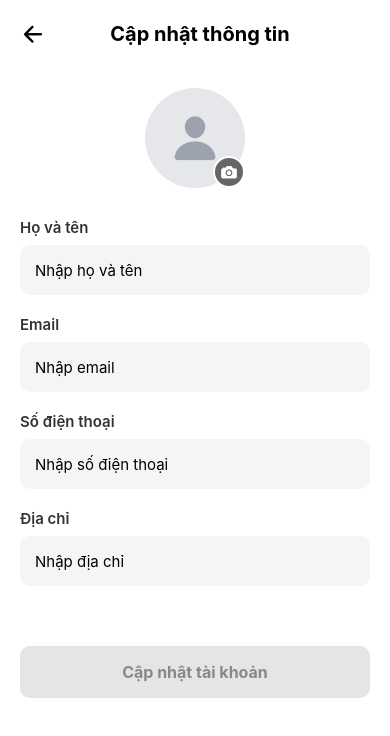
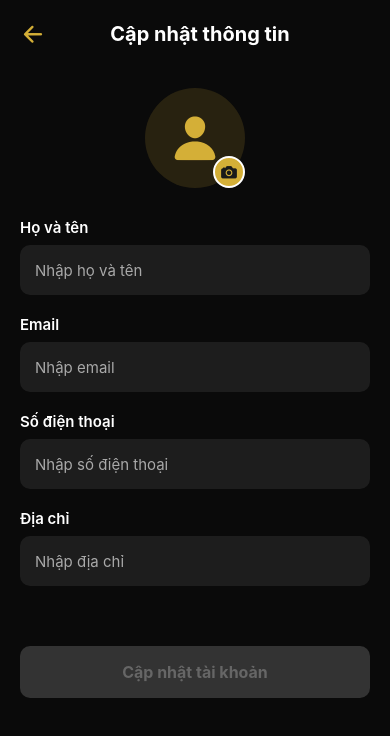
Before and after one commit to Nhantoetsocute/QLDU, a React Native app: screen /Profile in a window 390 px wide. Shown: the top 736 px of the page. Built offline with nearby package versions, Linux system fonts and the light colour scheme.

Commit message:
fix: context, cải thiện CartContext và UserProfileContext

```diff
--- /dev/null
+++ b/src/config/api.js
@@ -0,0 +1,18 @@
+/**
+ * Cấu hình API tập trung.
+ * Khi đổi mạng WiFi, chỉ cần sửa IP ở đây.
+ *
+ * Cách lấy IP mới:
+ *   Windows: ipconfig → IPv4 Address
+ *   Mac:     ifconfig | grep inet
+ */
+const API_HOST = '172.20.10.2';
+const API_PORT = '3000';
+
+export const BASE_URL = `http://${API_HOST}:${API_PORT}`;
+
+/**
+ * Helper tạo full URL từ path.
+ * Ví dụ: apiUrl('/api/auth/login') → 'http://172.20.10.2:3000/api/auth/login'
+ */
+export const apiUrl = (path) => `${BASE_URL}${path}`;
--- a/src/context/CartContext.js
+++ b/src/context/CartContext.js
@@ -5,6 +5,7 @@ const CartContext = createContext(null);
 
 export const CartProvider = ({ children }) => {
   const [cartItems, setCartItems] = useState([]);
+  const isLoaded = React.useRef(false);
 
   useEffect(() => {
     const loadCart = async () => {
@@ -15,12 +16,15 @@ export const CartProvider = ({ children }) => {
         }
       } catch (e) {
         console.error("Lỗi khi load giỏ hàng:", e);
+      } finally {
+        isLoaded.current = true;
       }
     };
     loadCart();
   }, []);
 
   useEffect(() => {
+    if (!isLoaded.current) return; // Không ghi đè khi chưa load xong
     const saveCart = async () => {
       try {
         await AsyncStorage.setItem('@cart', JSON.stringify(cartItems));
--- a/src/context/UserProfileContext.js
+++ b/src/context/UserProfileContext.js
@@ -1,4 +1,4 @@
-import React, { createContext, useContext, useMemo, useState, useEffect } from 'react';
+import React, { createContext, useContext, useMemo, useState, useEffect, useCallback } from 'react';
 import AsyncStorage from '@react-native-async-storage/async-storage';
 
 const UserProfileContext = createContext(null);
@@ -28,7 +28,7 @@ export const UserProfileProvider = ({ children }) => {
     loadAuthData();
   }, []);
 
-  const loginContext = async (newToken, userProfile) => {
+  const loginContext = useCallback(async (newToken, userProfile) => {
     try {
       await AsyncStorage.setItem('@user_token', newToken);
       await AsyncStorage.setItem('@user_profile', JSON.stringify(userProfile));
@@ -37,16 +37,31 @@ export const UserProfileProvider = ({ children }) => {
     } catch (e) {
       console.error(e);
     }
-  };
+  }, []);
 
-  const logoutContext = async () => {
+  const logoutContext = useCallback(async () => {
     try {
       await AsyncStorage.removeItem('@user_token');
       await AsyncStorage.removeItem('@user_profile');
       setToken(null);
       setProfile(null);
     } catch (e) {}
-  };
+  }, []);
+
+  const updateProfile = useCallback((nextProfile) => {
+    setProfile(nextProfile);
+    AsyncStorage.setItem('@user_profile', JSON.stringify(nextProfile));
+  }, []);
+
+  const updateAvatar = useCallback((nextAvatarUri) => {
+    setAvatarUri(nextAvatarUri);
+    setProfile((prev) => {
+      if (!prev) return prev;
+      const updatedProfile = { ...prev, avatarUri: nextAvatarUri };
+      AsyncStorage.setItem('@user_profile', JSON.stringify(updatedProfile));
+      return updatedProfile;
+    });
+  }, []);
 
   const value = useMemo(
     () => ({
@@ -56,20 +71,10 @@ export const UserProfileProvider = ({ children }) => {
       avatarUri,
       loginContext,
       logoutContext,
-      updateProfile: (nextProfile) => {
-          setProfile(nextProfile);
-          AsyncStorage.setItem('@user_profile', JSON.stringify(nextProfile));
-      },
-      updateAvatar: (nextAvatarUri) => {
-          setAvatarUri(nextAvatarUri);
-          if (profile) {
-              const updatedProfile = { ...profile, avatarUri: nextAvatarUri };
-              setProfile(updatedProfile);
-              AsyncStorage.setItem('@user_profile', JSON.stringify(updatedProfile));
-          }
-      },
+      updateProfile,
+      updateAvatar,
     }),
-    [profile, token, isLoading, avatarUri]
+    [profile, token, isLoading, avatarUri, loginContext, logoutContext, updateProfile, updateAvatar]
   );
 
   return <UserProfileContext.Provider value={value}>{children}</UserProfileContext.Provider>;
--- a/src/screens/ProfileScreen.js
+++ b/src/screens/ProfileScreen.js
@@ -16,11 +16,24 @@ import {
 import { Ionicons } from '@expo/vector-icons';
 import * as ImagePicker from 'expo-image-picker';
 import { useUserProfile } from '../context/UserProfileContext';
+import { useAppTheme } from '../theme/ThemeContext';
 
 const ORANGE_COLOR = '#E57905';
 
 const ProfileScreen = ({ navigation }) => {
   const { profile, avatarUri, updateProfile, updateAvatar } = useUserProfile();
+  const { isDarkMode, colors } = useAppTheme();
+
+  const ui = {
+    bg: colors.background,
+    card: isDarkMode ? '#1A1A1A' : '#F5F5F5',
+    text: colors.text,
+    subText: colors.subText,
+    inputBg: isDarkMode ? 'rgba(255,255,255,0.08)' : '#F5F5F5',
+    inputText: colors.text,
+    border: colors.border,
+    accent: colors.accent,
+  };
 
   const [originalProfile, setOriginalProfile] = useState(profile || {});
 
@@ -97,16 +110,16 @@ const ProfileScreen = ({ navigation }) => {
   };
 
   return (
-    <SafeAreaView style={styles.container}>
-      <StatusBar barStyle="dark-content" backgroundColor="#FFF" />
+    <SafeAreaView style={[styles.container, { backgroundColor: ui.bg }]}>
+      <StatusBar barStyle={isDarkMode ? 'light-content' : 'dark-content'} backgroundColor={ui.bg} />
 
       {/* HEADER */}
       <View style={styles.header}>
         <TouchableOpacity style={styles.backButton} onPress={() => navigation.goBack()}>
-          <Ionicons name="arrow-back" size={26} color="#000" />
+          <Ionicons name="arrow-back" size={26} color={ui.accent} />
         </TouchableOpacity>
-        <Text style={styles.headerTitle}>Cập nhật thông tin</Text>
-        <View style={{ width: 26 }} /> {/* Spacer để cân bằng chữ ở giữa */}
+        <Text style={[styles.headerTitle, { color: ui.text }]}>Cập nhật thông tin</Text>
+        <View style={{ width: 26 }} />
       </View>
 
       <KeyboardAvoidingView
@@ -121,70 +134,69 @@ const ProfileScreen = ({ navigation }) => {
               {typeof avatarUri === 'string' && avatarUri.trim() ? (
                 <Image
                   source={{ uri: avatarUri }}
-                  style={styles.avatar}
+                  style={[styles.avatar, { borderColor: ui.accent }]}
                 />
               ) : (
-                <View style={[styles.avatar, { justifyContent: 'center', alignItems: 'center', backgroundColor: '#E5E7EB' }]}>
-                  <Ionicons name="person" size={50} color="#9CA3AF" />
+                <View style={[styles.avatar, { justifyContent: 'center', alignItems: 'center', backgroundColor: isDarkMode ? 'rgba(212,175,55,0.15)' : '#E5E7EB', borderColor: ui.accent }]}>
+                  <Ionicons name="person" size={50} color={ui.accent} />
                 </View>
               )}
             </TouchableOpacity>
-            {/* Nút Camera */}
-            <TouchableOpacity style={styles.cameraButton} activeOpacity={0.8} onPress={handlePickAvatar}>
-              <Ionicons name="camera" size={18} color="#FFF" />
+            <TouchableOpacity style={[styles.cameraButton, { backgroundColor: ui.accent }]} activeOpacity={0.8} onPress={handlePickAvatar}>
+              <Ionicons name="camera" size={18} color={isDarkMode ? '#1A1A1A' : '#FFF'} />
             </TouchableOpacity>
           </View>
 
           {/* FORM NHẬP LIỆU */}
           <View style={styles.formContainer}>
-            {/* Họ và tên */}
-            <Text style={styles.label}>Họ và tên</Text>
+            <Text style={[styles.label, { color: ui.text }]}>Họ và tên</Text>
             <TextInput
-              style={styles.input}
+              style={[styles.input, { backgroundColor: ui.inputBg, color: ui.inputText }]}
               value={name}
               onChangeText={setName}
               placeholder="Nhập họ và tên"
+              placeholderTextColor={ui.subText}
             />
 
-            {/* Email */}
-            <Text style={styles.label}>Email</Text>
+            <Text style={[styles.label, { color: ui.text }]}>Email</Text>
             <TextInput
-              style={styles.input}
+              style={[styles.input, { backgroundColor: ui.inputBg, color: ui.inputText }]}
               value={email}
               onChangeText={setEmail}
               keyboardType="email-address"
               autoCapitalize="none"
               placeholder="Nhập email"
+              placeholderTextColor={ui.subText}
             />
 
-            {/* Số điện thoại */}
-            <Text style={styles.label}>Số điện thoại</Text>
+            <Text style={[styles.label, { color: ui.text }]}>Số điện thoại</Text>
             <TextInput
-              style={styles.input}
+              style={[styles.input, { backgroundColor: ui.inputBg, color: ui.inputText }]}
               value={phone}
               onChangeText={setPhone}
               keyboardType="phone-pad"
               placeholder="Nhập số điện thoại"
+              placeholderTextColor={ui.subText}
             />
 
-            {/* Địa chỉ */}
-            <Text style={styles.label}>Địa chỉ</Text>
+            <Text style={[styles.label, { color: ui.text }]}>Địa chỉ</Text>
             <TextInput
-              style={styles.input}
+              style={[styles.input, { backgroundColor: ui.inputBg, color: ui.inputText }]}
               value={address}
               onChangeText={setAddress}
               placeholder="Nhập địa chỉ"
+              placeholderTextColor={ui.subText}
             />
           </View>
 
           {/* NÚT CẬP NHẬT */}
           <TouchableOpacity
-            style={[styles.updateButton, isChanged ? styles.updateButtonActive : null]}
+            style={[styles.updateButton, { backgroundColor: isDarkMode ? '#333' : '#E5E5E5' }, isChanged && { backgroundColor: ui.accent }]}
             onPress={handleUpdate}
             disabled={!isChanged}
             activeOpacity={0.8}
           >
-            <Text style={[styles.updateButtonText, isChanged ? styles.updateButtonTextActive : null]}>
+            <Text style={[styles.updateButtonText, { color: isDarkMode ? '#666' : '#888' }, isChanged && { color: isDarkMode ? '#1A1A1A' : '#FFF' }]}>
               Cập nhật tài khoản
             </Text>
           </TouchableOpacity>
```
